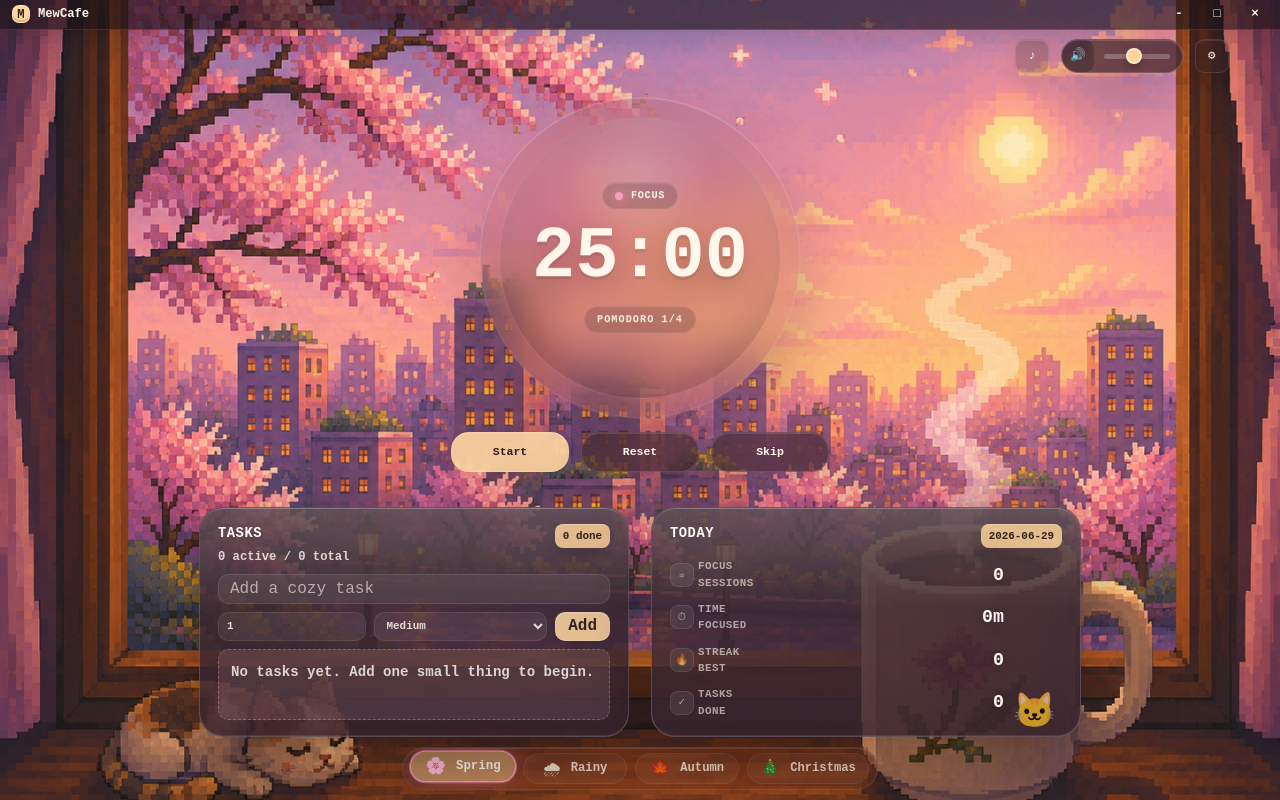
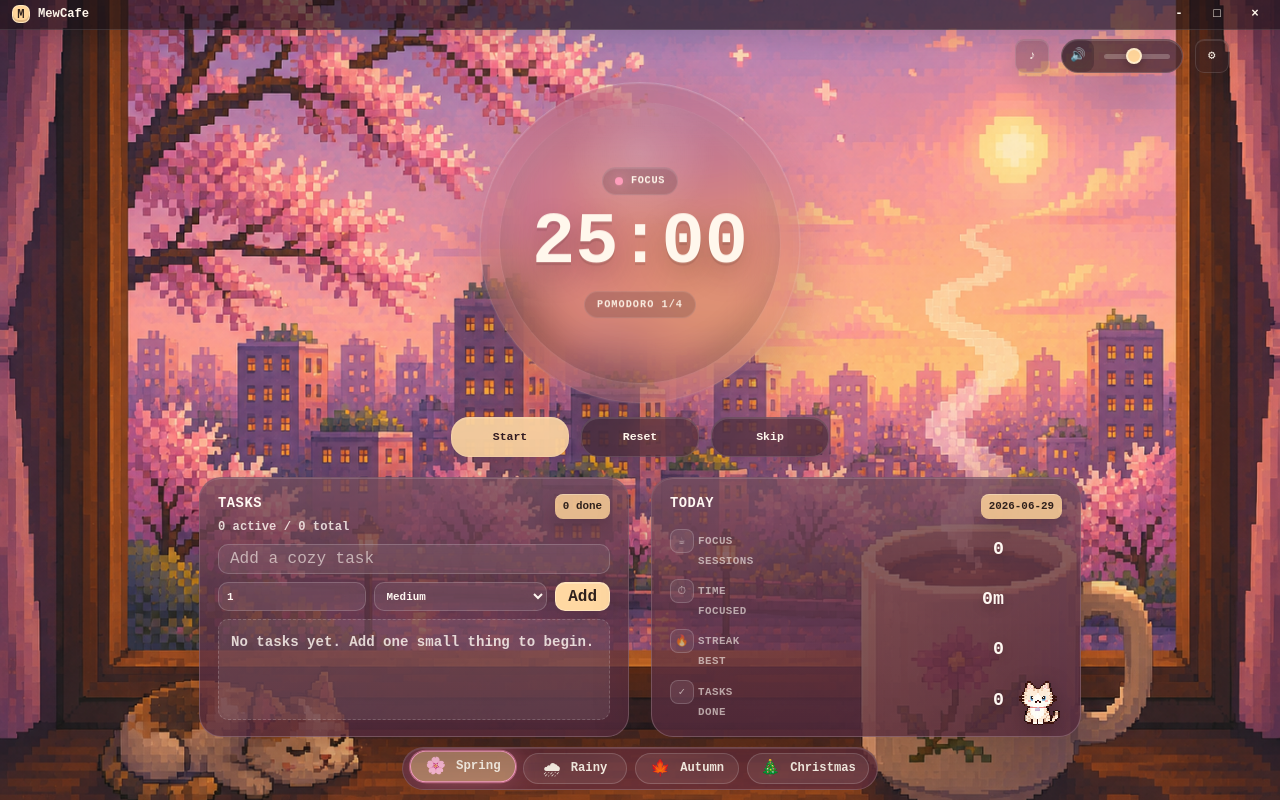
Before and after one commit to anisha-2905/Mewcafe, a React (Vite) app: page / in a window 1280 px wide. Built offline with nearby package versions, Linux system fonts and the light colour scheme.

Commit message:
update not final 2  mewcafe

```diff
--- a/index.html
+++ b/index.html
@@ -3,6 +3,7 @@
   <head>
     <meta charset="UTF-8" />
     <meta name="viewport" content="width=device-width, initial-scale=1.0" />
+    <link rel="icon" type="image/png" href="/favicon.png" />
     <title>MewCafe</title>
   </head>
   <body>
--- a/src/components/BottomPanel.jsx
+++ b/src/components/BottomPanel.jsx
@@ -1,6 +1,6 @@
 function BottomPanel({ title, children }) {
   return (
-    <section className="bottom-panel glass-panel" aria-label={title}>
+    <section className="bottom-panel" aria-label={title}>
       <h2>{title}</h2>
       <div className="bottom-panel__body">{children}</div>
     </section>
--- a/src/components/StatsPanel.jsx
+++ b/src/components/StatsPanel.jsx
@@ -50,7 +50,7 @@ function StatsPanel() {
   ];
 
   return (
-   <section className="bottom-panel stats-panel glass-panel">
+   <section className="bottom-panel stats-panel">
       <div className="stats-panel__header">
         <h2>Today</h2>
         <span>{stats.date}</span>
@@ -65,6 +65,11 @@ function StatsPanel() {
           </article>
         ))}
       </div>
+      <img
+        src="/icons/cat.png"
+        alt=""
+        className="stats-panel__cat"
+      />
     </section>
   );
 }
--- a/src/components/TaskPanel.jsx
+++ b/src/components/TaskPanel.jsx
@@ -118,7 +118,7 @@ function TaskPanel() {
   }
 
   return (
-    <section className="bottom-panel task-panel glass-panel" aria-label="Tasks">
+    <section className="bottom-panel task-panel" aria-label="Tasks">
       <div className="task-panel__header">
         <div>
           <h2>Tasks</h2>
--- a/src/data/themes.js
+++ b/src/data/themes.js
@@ -22,7 +22,7 @@ export const themes = [
     glassTint: 'rgba(255, 213, 226, 0.24)',
     textColor: '#fff7ec',
     progressRingColor: '#ff9dbb',
-    panelBg: 'rgba(255, 213, 226, 0.30)',
+    panelBg: 'rgba(92, 45, 65, 0.78)',
     panelBorder: 'rgba(255,255,255,0.18)',
     inputBg: 'rgba(255,255,255,0.08)',
   },
@@ -37,7 +37,7 @@ export const themes = [
     glassTint: 'rgba(126, 162, 167, 0.24)',
     textColor: '#edf8f6',
     progressRingColor: '#9bd4dc',
-    panelBg: 'rgba(88,112,122,0.32)',
+    panelBg: 'rgba(32, 45, 52, 0.78)',
     panelBorder: 'rgba(210,230,235,0.15)',
     inputBg: 'rgba(255,255,255,0.07)',
   },
@@ -52,7 +52,7 @@ export const themes = [
     glassTint: 'rgba(219, 116, 45, 0.24)',
     textColor: '#fff1dd',
     progressRingColor: '#f6a24b',
-    panelBg: 'rgba(140,82,46,0.30)',
+    panelBg: 'rgba(78, 42, 25, 0.78)',
     panelBorder: 'rgba(255,230,180,0.15)',
     inputBg: 'rgba(255,255,255,0.07)',
   },
@@ -67,7 +67,7 @@ export const themes = [
     glassTint: 'rgba(84, 70, 132, 0.28)',
     textColor: '#fff6e3',
     progressRingColor: '#ffd273',
-    panelBg: 'rgba(84,70,132,0.30)',
+    panelBg: 'rgba(48, 32, 56, 0.78)',
     panelBorder: 'rgba(255,230,245,0.16)',
     inputBg: 'rgba(255,255,255,0.08)',
   }
--- a/src/styles/global.css
+++ b/src/styles/global.css
@@ -126,8 +126,8 @@ button {
   box-shadow:
     0 20px 60px rgba(0, 0, 0, 0.24),
     inset 0 1px 0 rgba(255, 255, 255, 0.16);
-  backdrop-filter: blur(26px) saturate(1.35);
-  -webkit-backdrop-filter: blur(26px) saturate(1.35);
+  backdrop-filter: blur(38px) saturate(180%);
+  -webkit-backdrop-filter: blur(38px) saturate(180%);
 }
 
 .title-bar {
@@ -544,6 +544,8 @@ button {
   width: 100%;
   gap: clamp(20px, 2vw, 28px);
   animation: panel-enter 520ms var(--ease-soft) both;
+  isolation: isolate;
+  backface-visibility: hidden;
 }
 
 .bottom-panel {
@@ -556,31 +558,51 @@ button {
   padding: 22px 24px;
   overflow: hidden;
   color: var(--card-text-primary);
-  border: 1px solid var(--panel-border);
+
+  background: var(--panel-bg);
+  border:1px solid rgba(255,255,255,.18);
   border-radius: 22px;
-  background: var(--panel-bg);
+
+  box-shadow:
+    var(--shadow-large),
+    inset 0 1px 0 rgba(255, 255, 255, 0.14);
+
+  backdrop-filter: blur(38px) saturate(180%);
+  -webkit-backdrop-filter: blur(38px) saturate(180%);
+
+  transition:
+    background 250ms var(--ease-soft),
+    border-color 250ms var(--ease-soft),
+    box-shadow 250ms var(--ease-soft),
+    transform 220ms var(--ease-soft);
 }
 
 .bottom-panel::before {
+  content: "";
   position: absolute;
   inset: 0;
-  content: "";
   pointer-events: none;
+  border-radius: inherit;
   background:
-      linear-gradient(
-          180deg,
-          rgba(255,255,255,.12),
-          rgba(255,255,255,0) 38%
-        );
-  border-radius: inherit;
+        linear-gradient(
+            180deg,
+            rgba(255,255,255,.12),
+            rgba(255,255,255,.04) 40%,
+            rgba(0,0,0,.06)
+  );
+}
+
+.bottom-panel > * {
+  position: relative;
+  z-index: 1;
 }
 
 .bottom-panel:hover {
+  transform: translateY(-1px);
   box-shadow:
-    0 12px 40px rgba(0,0,0,.28),
+    var(--shadow-large),
     0 10px 26px rgba(0, 0, 0, 0.12),
     inset 0 1px 0 rgba(255, 255, 255, 0.22);
-  transform: translateY(-1px);
 }
 
 .bottom-panel h2 {
@@ -599,15 +621,17 @@ button {
 }
 
 .task-panel {
-  display:grid;
-  grid-template-rows:
-      auto
-      auto
-      minmax(0,1fr);
-  height:100%;
-  min-height:0;
+  display: grid;
+  grid-template-rows: auto auto minmax(0, 1fr);
+  height: 100%;
+  min-height: 0;
   gap: 10px;
   overflow: hidden;
+}
+
+.task-panel__form {
+  display: grid;
+  gap: 8px;
 }
 
 .task-panel__header,
@@ -660,10 +684,11 @@ button {
   width: 100%;
   color: var(--card-text-primary);
   background: var(--input-bg);
-  border: 1px solid var(--card-glass-border);
+ border:1px solid rgba(255,255,255,.18);
   border-radius: 10px;
   outline: 0;
   backdrop-filter: blur(10px);
+  -webkit-backdrop-filter: blur(10px);
 }
 
 .task-panel__input {
@@ -688,9 +713,14 @@ button {
   grid-template-columns: minmax(70px, 0.85fr) minmax(90px, 1fr) auto;
   gap: 8px;
   align-items: end;
-  opacity: 0.86;
-  transition: opacity 180ms var(--ease-soft);
-}
+}
+
+.task-panel__meta input,
+.task-panel__meta select,
+.task-panel__add {
+  height: 32px;
+}
+
 
 .task-panel__meta:hover,
 .task-panel__meta:focus-within {
@@ -704,12 +734,6 @@ button {
   font-size: 0.68rem;
   font-weight: 900;
   text-transform: uppercase;
-}
-
-.task-panel__meta input,
-.task-panel__meta select,
-.task-panel__add {
-  height: 32px;
 }
 
 .task-panel__meta input,
@@ -741,8 +765,8 @@ button {
   margin: 0;
   padding: 12px;
   color: var(--card-text-secondary);
-  background: color-mix(in srgb, var(--theme-glass-tint), transparent 58%);
-  border: 1px dashed color-mix(in srgb, var(--theme-accent), transparent 60%);
+  background: var(--input-bg);
+  border: 1px dashed var(--panel-border);
   border-radius: 10px;
   font-size: 0.88rem;
   font-weight: 750;
@@ -750,19 +774,15 @@ button {
 
 .task-panel__list {
   display: grid;
-  gap:8px;
-  flex:1;
-  min-height:0;
-  overflow-y:auto;
-  overflow-x:hidden;
-  padding-right:8px;
   align-content: start;
+  gap: 8px;
+  min-height: 0;
   max-height: none;
   padding: 0 8px 0 0;
   margin: 0;
+  overflow-y: auto;
+  overflow-x: hidden;
   list-style: none;
-  scrollbar-width: thin;
-  scrollbar-color: color-mix(in srgb, var(--theme-accent), transparent 45%) transparent;
 }
 
 .task-panel__list::-webkit-scrollbar,
@@ -788,23 +808,21 @@ button {
   align-items: center;
   min-height: 42px;
   padding: 8px 12px;
-  background: rgba(255, 255, 255, 0.08);
-  border: 1px solid rgba(255, 255, 255, 0.12);
+
+  background: var(--input-bg);
+  border:1px solid rgba(255,255,255,.18);
   border-radius: 13px;
+
   backdrop-filter: blur(10px);
-  transition:
-    background 180ms var(--ease-soft),
-    opacity 180ms var(--ease-soft),
-    transform 180ms var(--ease-soft);
+  -webkit-backdrop-filter: blur(10px);
 }
 
 .task-item:hover {
-  background: rgba(255, 255, 255, 0.12);
-  transform: translateY(-1px);
+  background: color-mix(in srgb, var(--input-bg), white 10%);
 }
 
 .task-item.is-complete {
-  opacity: 0.62;
+  opacity: 1;
 }
 
 .task-item__check {
@@ -868,7 +886,7 @@ button {
   padding: 1px 6px;
   color: var(--card-text-secondary);
   background: rgba(255, 255, 255, 0.1);
-  border: 1px solid var(--card-glass-border);
+  border:1px solid rgba(255,255,255,.18);
   border-radius: 999px;
   font-size: 0.58rem;
   font-weight: 900;
@@ -911,16 +929,15 @@ button {
   overflow: hidden;
 }
 
-.stats-panel::after {
+.stats-panel__cat {
   position: absolute;
-  right: 24px;
-  bottom: 6px;
-  content: "\1F431";
-  font-size: 2.15rem;
-  line-height: 1;
-  opacity: 0.72;
-  filter: drop-shadow(0 8px 14px rgba(0, 0, 0, 0.16));
+  right: 18px;
+  bottom: 10px;
+  width: 46px;
+  height: 46px;
+  image-rendering: pixelated;
   pointer-events: none;
+  filter: drop-shadow(0 4px 10px rgba(0,0,0,.25));
 }
 
 .stats-panel__grid {
@@ -928,6 +945,7 @@ button {
   gap: 14px;
   padding-right: 58px;
 }
+
 
 .stats-panel__item {
   display: grid;
@@ -940,16 +958,16 @@ button {
 
 .stats-panel__icon {
   display: grid;
-  grid-row: 1 / span 2;
   width: 24px;
   height: 24px;
   place-items: center;
-  color: var(--card-text-primary);
-  background: rgba(255, 255, 255, 0.08);
-  border: 1px solid var(--card-glass-border);
+
+  background: var(--input-bg);
+  border:1px solid rgba(255,255,255,.18);
   border-radius: 8px;
+
   backdrop-filter: blur(10px);
-  font-size: 0.78rem;
+  -webkit-backdrop-filter: blur(10px);
 }
 
 .stats-panel__item p,
@@ -992,8 +1010,8 @@ button {
   margin: 3px 0 0;
   padding: 12px;
   color: var(--card-text-secondary);
-  background: color-mix(in srgb, var(--theme-glass-tint), transparent 58%);
-  border: 1px dashed color-mix(in srgb, var(--theme-accent), transparent 60%);
+  background: var(--input-bg);
+  border: 1px dashed var(--panel-border);
   border-radius: 8px;
   font-size: 0.88rem;
   font-weight: 750;
@@ -1017,8 +1035,8 @@ button {
   gap: 6px;
   min-height: 38px;
   padding: 8px 11px 8px 18px;
-  background: rgba(255, 255, 255, 0.065);
-  border: 1px solid rgba(255, 255, 255, 0.075);
+  background: var(--input-bg);
+  border:1px solid rgba(255,255,255,.18);
   border-radius: 13px;
 }
 
@@ -1082,8 +1100,8 @@ button {
   padding: 7px 10px;
   overflow-x: auto;
   border-radius: 999px;
-  background: rgba(55, 35, 45, 0.24);
-  border-color: rgba(255, 255, 255, 0.1);
+  background: var(--panel-bg);
+  border:1px solid rgba(255,255,255,.18);
   box-shadow: var(--shadow-large), inset 0 1px 0 rgba(255, 255, 255, 0.13);
   animation: panel-enter 620ms var(--ease-soft) both;
   -webkit-app-region: no-drag;
@@ -1111,10 +1129,10 @@ button {
   padding: 0 20px;
   color: var(--theme-text);
   cursor: pointer;
-  background: rgba(255, 255, 255, 0.055);
-  border: 1px solid rgba(255, 255, 255, 0.08);
+  background: var(--input-bg);
+  border:1px solid rgba(255,255,255,.18);
   border-radius: 999px;
-  opacity: 0.85;
+  opacity: 1;
 }
 
 .theme-dock__swatch:hover,
@@ -1160,7 +1178,7 @@ button {
   padding: 20px;
   overflow: auto;
   background: var(--panel-bg);
-  border: 1px solid var(--panel-border);
+  border:1px solid rgba(255,255,255,.18);
   border-color: rgba(255, 255, 255, 0.1);
   border-radius: 22px;
   box-shadow: var(--shadow-large), inset 0 1px 0 rgba(255, 255, 255, 0.14);
@@ -1574,40 +1592,3 @@ button {
   }
 
 }
-/* FINAL FORCE GLASS FOR TASK + TODAY */
-
-.bottom-panel.task-panel,
-.bottom-panel.stats-panel {
-  background: rgba(55, 35, 45, 0.86) !important;
-  border: 1px solid rgba(255, 255, 255, 0.18) !important;
-  border-radius: 24px !important;
-
-  box-shadow:
-    0 24px 70px rgba(0, 0, 0, 0.35),
-    inset 0 1px 0 rgba(255, 255, 255, 0.24),
-    inset 0 -1px 0 rgba(255, 255, 255, 0.08) !important;
-
-  backdrop-filter: blur(32px) saturate(180%) !important;
-  -webkit-backdrop-filter: blur(32px) saturate(180%) !important;
-}
-
-.bottom-panel.task-panel::before,
-.bottom-panel.stats-panel::before {
-  content: "";
-  position: absolute;
-  inset: 0;
-  border-radius: inherit;
-  pointer-events: none;
-  background: linear-gradient(
-    180deg,
-    rgba(255, 255, 255, 0.18),
-    rgba(255, 255, 255, 0.02) 45%,
-    transparent
-  ) !important;
-}
-
-.bottom-panel.task-panel > *,
-.bottom-panel.stats-panel > * {
-  position: relative;
-  z-index: 1;
-}
```
Also changed, not shown: public/favicon.png (added), public/icons/cat.png (added).
